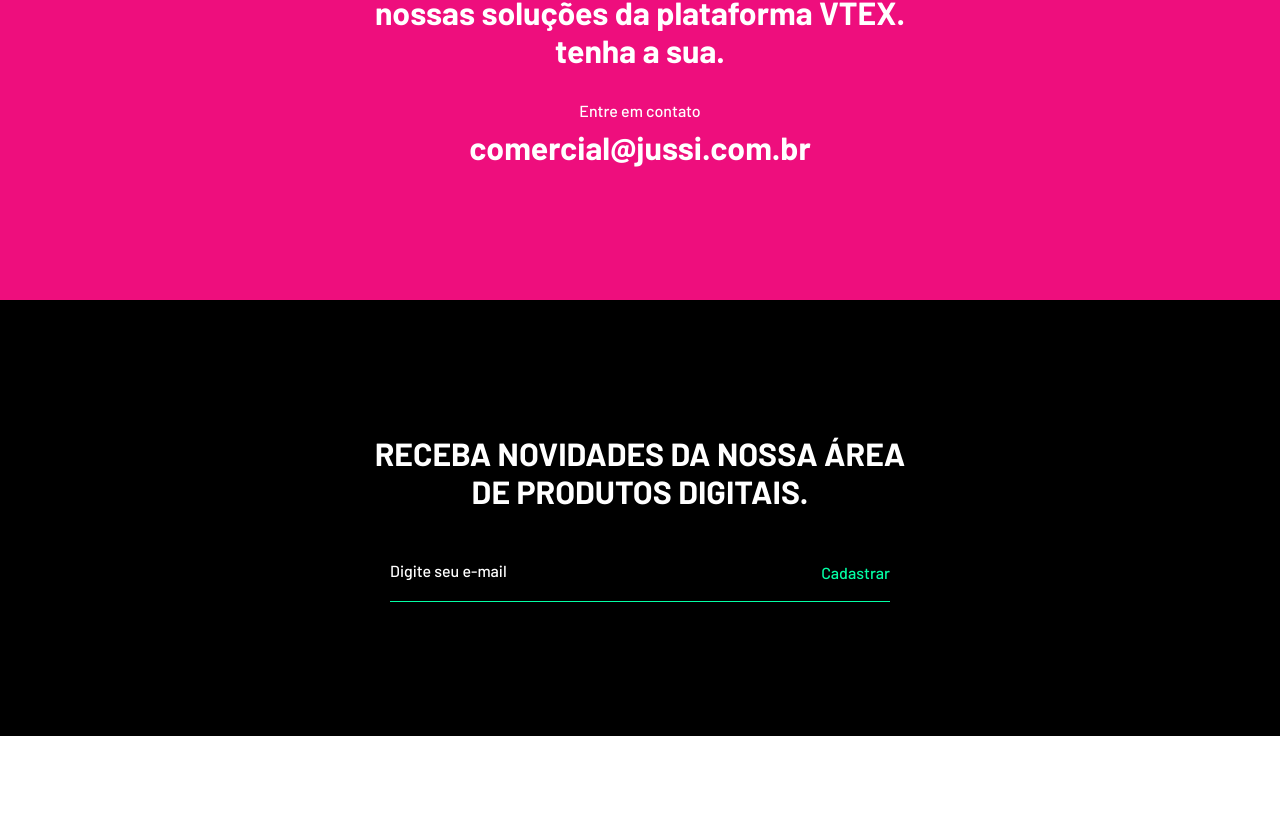
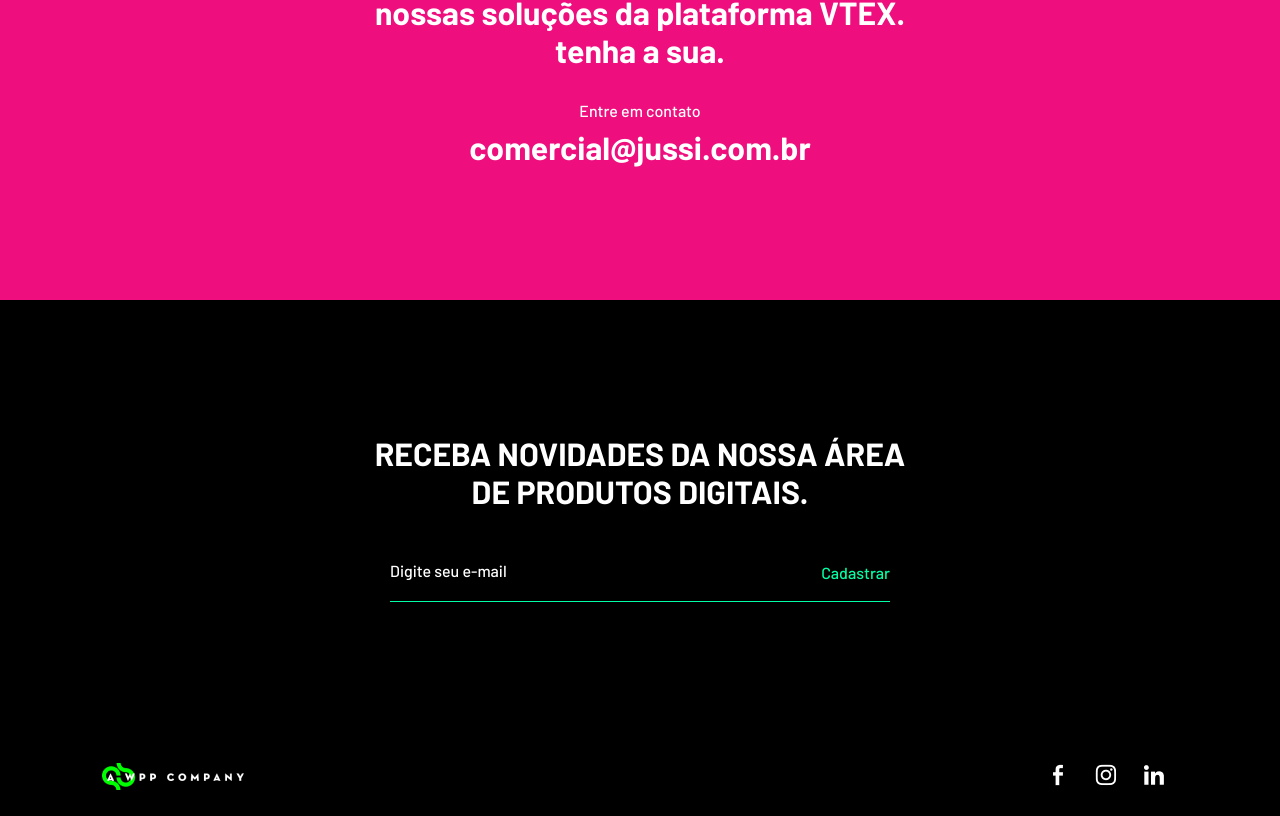
Before and after one commit to bbrunocosta/jussi-frontend-test, a React (Create React App) app: page / in a window 1280 px wide. Shown: the part 2105-2921 px from the top of the page. Before the commit the page ends 2841 px from the top, so only its background shows below. Built offline with nearby package versions, Linux system fonts and the light colour scheme; the HTML template or start-up script is replaced by a standard one.

Commit message:
feat: add footer

```diff
--- a/src/App.js
+++ b/src/App.js
@@ -6,6 +6,7 @@
 import About from './components/about'
 import CallAction from './components/call-action'
 import KeepInTouch from './components/keep-in-touch'
+import Footer from './components/footer'
 
 function App() {
   return (
@@ -17,6 +18,7 @@
       <About/>
       <CallAction/>
       <KeepInTouch/>
+      <Footer/>
     </>
   );
 }
--- a/src/App.scss
+++ b/src/App.scss
@@ -332,3 +332,17 @@
   }
 
 }
+
+.footer {
+  height: 80px;
+  background-color: black;
+  display: flex;
+  align-items: center;
+  justify-content: space-between;
+  padding: 0 8%;
+}
+.social {
+  img {
+    margin: 0 8px;
+  }
+}
--- /dev/null
+++ b/src/components/footer.jsx
@@ -0,0 +1,13 @@
+const Footer = () => {
+  return (
+    <div className="footer">
+        <img src="/assets/images/wppcompany.png" alt="" />
+        <div className="social">
+          <img src="/assets/images/facebook.png" alt="" />
+          <img src="/assets/images/instagram.png" alt="" />
+          <img src="/assets/images/linkedin.png" alt="" />
+        </div>
+    </div>
+  )
+}
+export default Footer
```
